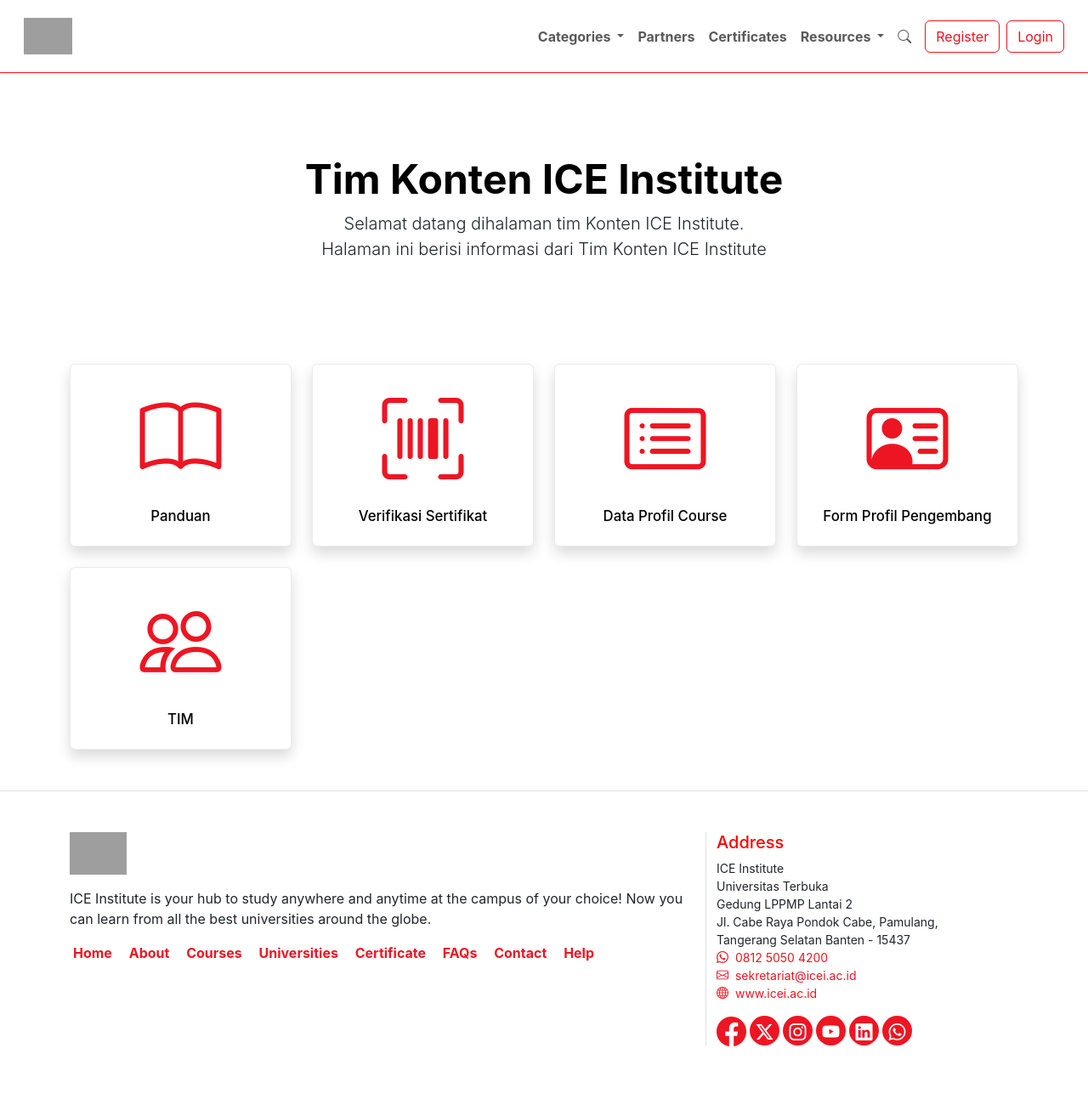
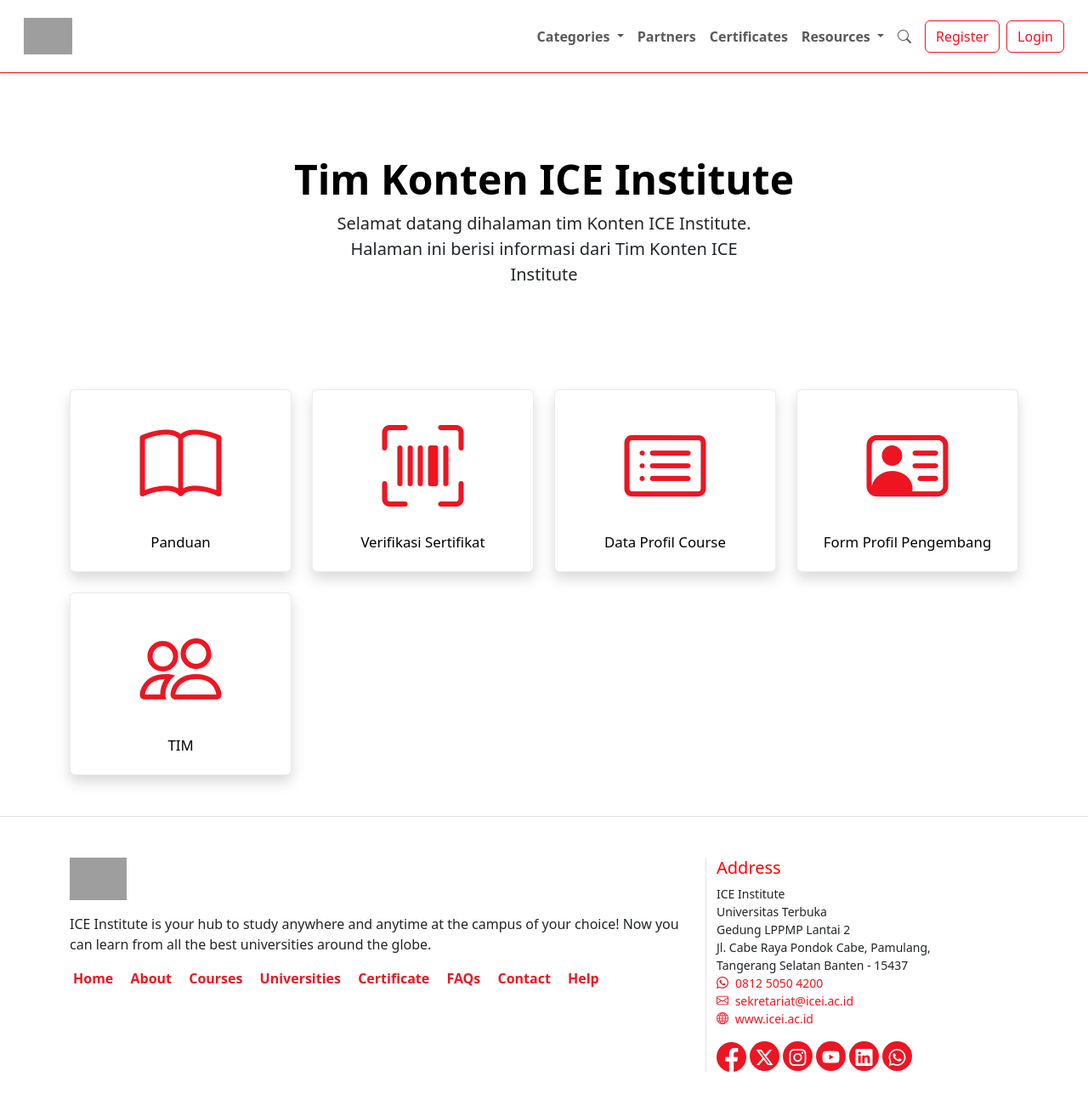
Before and after one commit to iceinstitut/konten, a Jekyll site: the page built from index.html, in a window 1280 px wide and 1309 px high. Shown: the top 1300 px of the window at 85% size. Built offline with Jekyll 4.4.1, drawn with Linux system fonts in a browser that asks for light colours.

Commit message:
Update style.css

```diff
--- a/assets/css/style.css
+++ b/assets/css/style.css
@@ -95,10 +95,6 @@
     border-color: var(--bs-table-border-color);
   }
 
-  body {
-    font-family: Inter !important;
-  }
-
   .menuutama {
     background: #fff;
     border: 1px solid rgba(0, 0, 0, 0.08);
```
